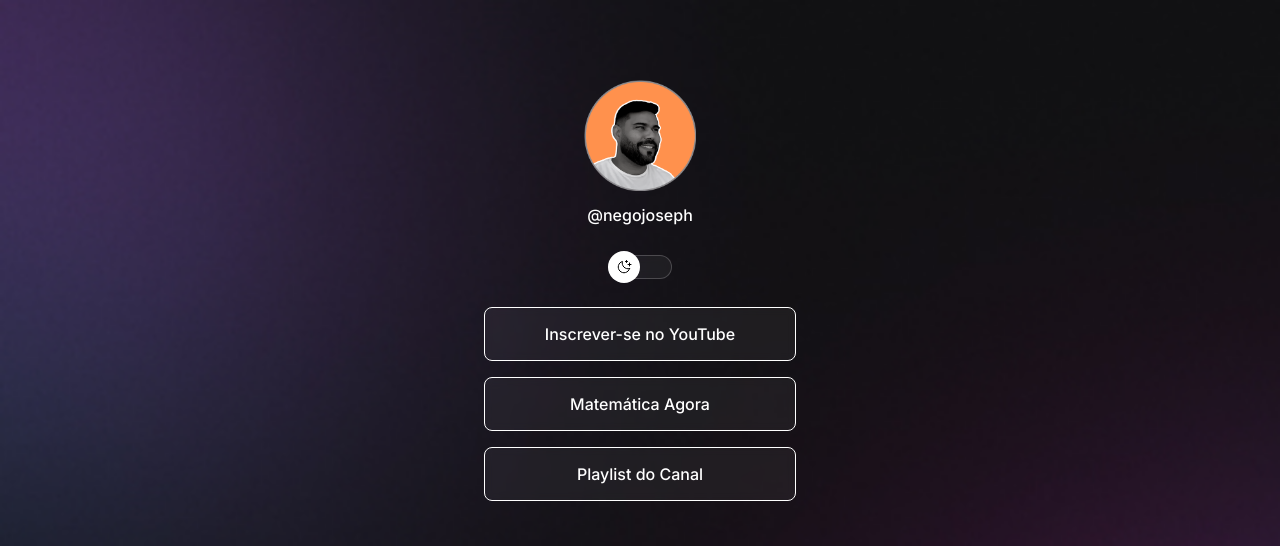
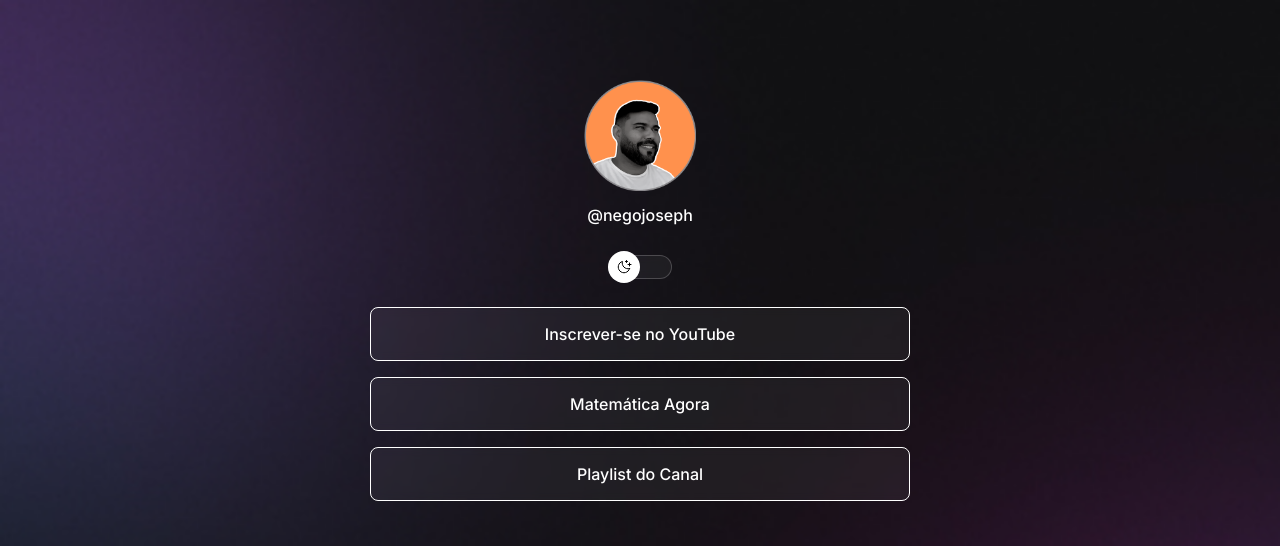
Before and after one commit to negojoseph/Projeto-1, a plain HTML site: page index.html in a window 1280 px wide. Shown: the top 546 px of the page. Drawn offline with nearby package versions, Linux system fonts and the light colour scheme.

Commit message:
adjust container width

```diff
--- a/style.css
+++ b/style.css
@@ -9,7 +9,7 @@
   --bg-url: url(./assets/bg-mobile.jpg);
   --surface-color-light-mode: rgba(255, 255, 255, 0.05);
   --highlight-color-light-mode: rgba(255, 255, 255, 0.2);
-  --switch-bg-url: url(./assets/moon-stars.svg)
+  --switch-bg-url: url(./assets/moon-stars.svg);
 }
 
 .light {
@@ -29,7 +29,8 @@ body * {
 }
 
 #container {
-  width: 360px;
+  width: 100%;
+  max-width: 588px;
   margin: 56px auto auto auto;
   padding: 0 24px;
 }
@@ -78,7 +79,6 @@ border: 1px solid var(--highlight-color-light-mode);
   backdrop-filter: blur(4px);
   -webkit-backdrop-filter: blur(4px);
   border-radius: 9999px;
-
 }
 
 /* links */
```
Lines whose indentation alone changed are shown as unchanged.
